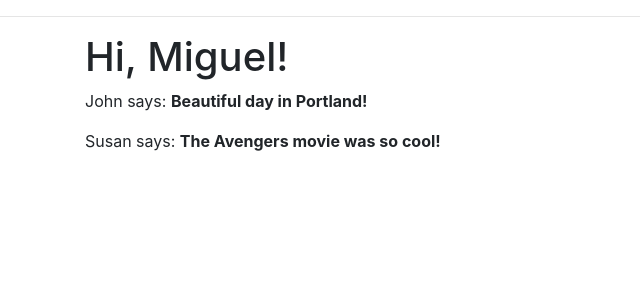
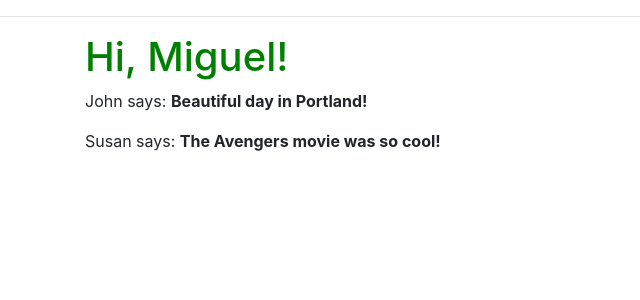
Before and after one commit to DiegoBranco/ATI-2-2019, a Flask app: page / in a window 1280 px wide. Shown: the part 56-356 px from the top of the page, without its empty margins (0-640 px from the left). Run offline with Flask 2, Linux system fonts and the light colour scheme; some libraries are stand-ins or nearby versions.

Commit message:
static css import

```diff
--- a/Frontend/app/routes.py
+++ b/Frontend/app/routes.py
@@ -35,3 +35,9 @@ def login():
 @app.errorhandler(404)
 def not_found():
     return("not found")
+
+
+
+# @app.route('/static/styles/<path:path>')
+# def send_js(path):
+#     return send_from_directory('js', path)
--- /dev/null
+++ b/Frontend/app/static/styles/index.css
@@ -0,0 +1,4 @@
+.green
+{
+    color:green
+}
--- a/Frontend/app/templates/base.html
+++ b/Frontend/app/templates/base.html
@@ -2,11 +2,17 @@
 <html>
     <head>
         <link rel="stylesheet" href="https://maxcdn.bootstrapcdn.com/bootstrap/4.0.0/css/bootstrap.min.css" integrity="sha384-Gn5384xqQ1aoWXA+058RXPxPg6fy4IWvTNh0E263XmFcJlSAwiGgFAW/dAiS6JXm" crossorigin="anonymous">
+        <link rel="shortcut icon" href="/static/favicon.ico" type="image/x-icon">
+
         {% if title %}
         <title>{{ title }} - microblog</title>
         {% else %}
         <title>microblog</title>
         {% endif %}
+
+        {% block head %}{% endblock %}
+
+
     </head>
     <body>
 
--- a/Frontend/app/templates/index.html
+++ b/Frontend/app/templates/index.html
@@ -1,8 +1,12 @@
 
 {% extends "base.html" %}
 
+{% block head %}
+<link rel="stylesheet" href="/static/styles/index.css">
+{% endblock %}
+
 {% block content %}
-    <h1>Hi, {{ user.username }}!</h1>
+    <h1 class="green" >Hi, {{ user.username }}!</h1>
     {% for post in posts %}
     <div><p>{{ post.author.username }} says: <b>{{ post.body }}</b></p></div>
     {% endfor %}
```
Also changed, not shown: Frontend/app/static/favicon.ico (added).
